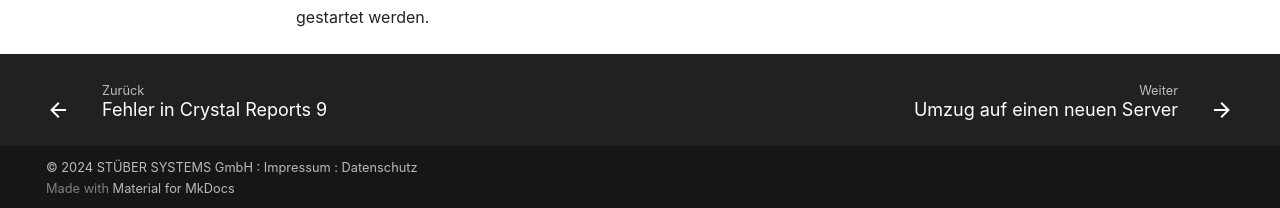
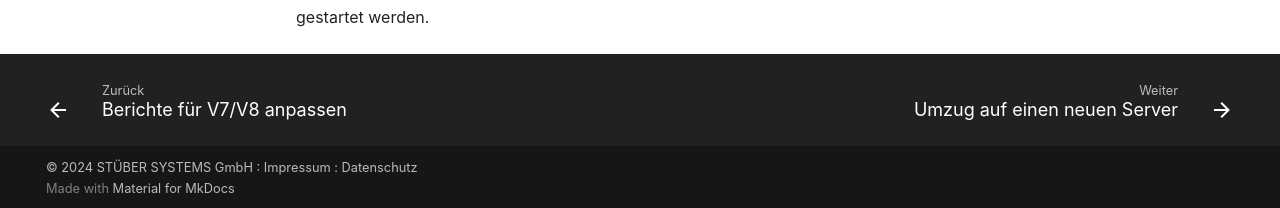
Before and after one commit to stuebersystems/doc.kb.de, an MkDocs documentation site: the page built from docs/sonstiges/silentmode.md, in a window 1280 px wide and 900 px high, scrolled down 2470 px. Shown: the part 689-897 px from the top of the window. Built offline with MkDocs 1.6.1 and Material for MkDocs 9.7.7, drawn with Linux system fonts in a browser that asks for light colours; comment, search, counter and statistics services are not loaded; old or Windows-style settings are respelled for this version of MkDocs.

Commit message:
no message

```diff
--- a/mkdocs.yml
+++ b/mkdocs.yml
@@ -122,7 +122,6 @@ nav:
     - mehrzeilige Textfelder unvollständig: cr/textfelder.md
     - Bewerberberichte mit Sorgeberechtigten: cr/sb.md
     - Barcodes: cr/barcode.md
-    - Berichte für V7/V8 anpassen: cr/berichte_fuer_7_anpassen.md
     - Drucksortierung der Datensätze in Berichten: cr/drucksortierung.md
     - Empfohlene Verknüpfungen: cr/verknuepfung.md
     - Es werden mehr als die ausgewählten Datensätze gezeigt: cr/zuviele.datensaetze.md
@@ -140,6 +139,7 @@ nav:
   - Archiv:
     - Änderung in der Tabelle SchuelerAusbildung: cr/schuelerausbildung.md
     - Fehler in Crystal Reports 9: cr/CR9_Fehler.md
+    - Berichte für V7/V8 anpassen: cr/berichte_fuer_7_anpassen.md
 - DaVinci:
   - Allgemein:
     - Silent-Mode-Parameter: sonstiges/silentmode.md
```
